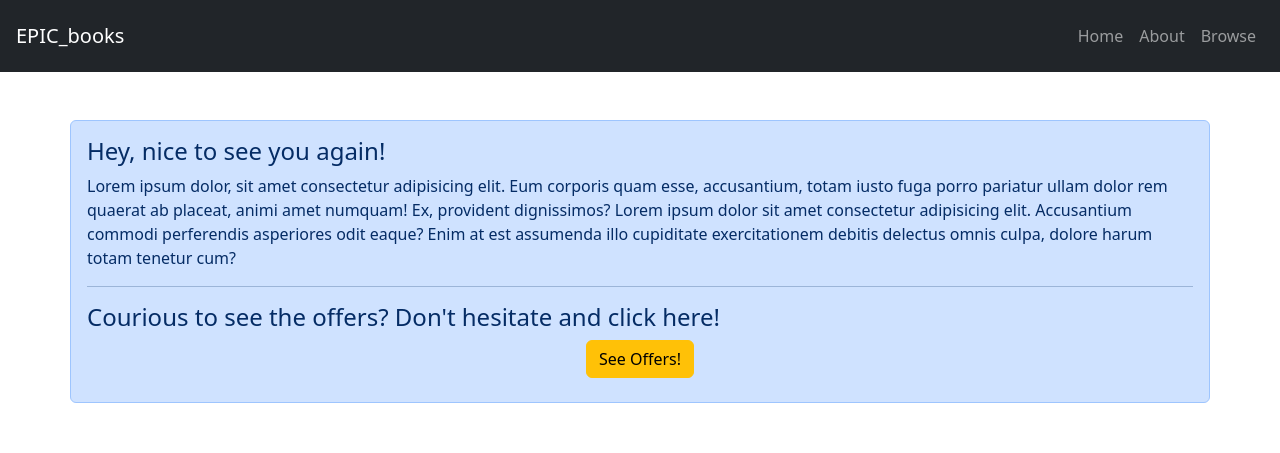
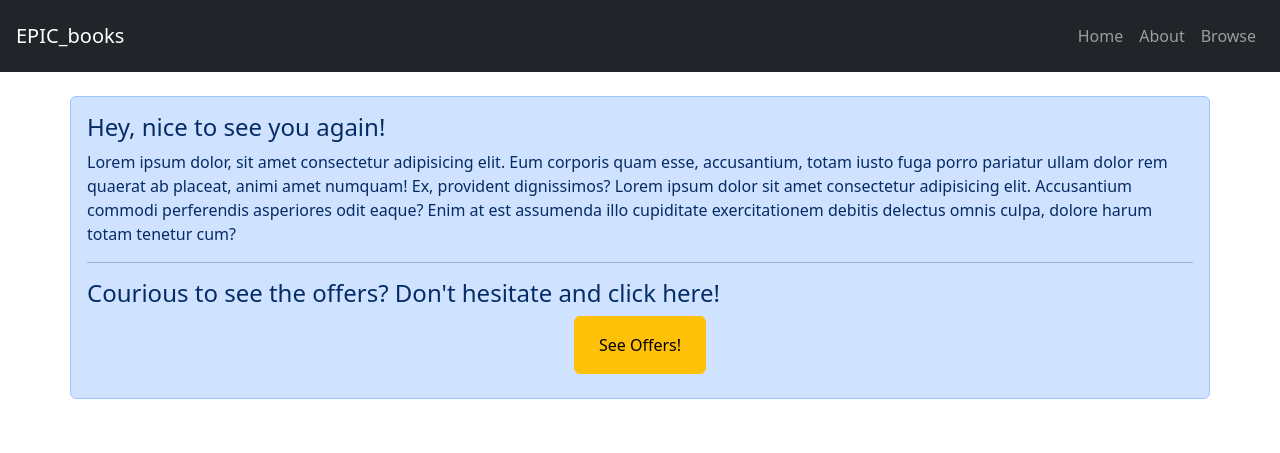
Before and after one commit to valentinarizzo21/SETTIMANA_9, a React (Vite) app in the folder giorno-2/: page / in a window 1280 px wide. Shown: the top 453 px of the page. Built offline with nearby package versions, Linux system fonts and the light colour scheme.

Commit message:
position fixed added to the navbar

```diff
--- a/giorno-2/src/components/CradsGenerated.jsx
+++ b/giorno-2/src/components/CradsGenerated.jsx
@@ -1,6 +1,4 @@
-import { Col, Container, Row } from "react-bootstrap";
-import Button from "react-bootstrap/Button";
-import Card from "react-bootstrap/Card";
+import { Col, Container, Row, Button, Card } from "react-bootstrap";
 import fantasyBooks from "../data/fantasy.json";
 import { Component } from "react";
 
--- a/giorno-2/src/components/MyAlert.jsx
+++ b/giorno-2/src/components/MyAlert.jsx
@@ -6,7 +6,7 @@ function MyAlert() {
   return (
     <Container className="my-5">
       <Row>
-        <Alert variant="primary">
+        <Alert variant="primary" className="my-5">
           <Alert.Heading>Hey, nice to see you again!</Alert.Heading>
           <p>
             Lorem ipsum dolor, sit amet consectetur adipisicing elit. Eum corporis quam esse, accusantium, totam iusto fuga porro pariatur ullam dolor rem quaerat ab placeat, animi amet numquam! Ex, provident dignissimos?
@@ -17,7 +17,7 @@ function MyAlert() {
             Courious to see the offers? Don&apos;t hesitate and click here!
           </h4>
           <div className="d-flex justify-content-center">
-          <button type="button" className="btn btn-warning my-2">See Offers!</button>
+          <button type="button" className="btn btn-warning my-2 py-3 px-4">See Offers!</button>
           </div>
         </Alert>
       </Row>
--- a/giorno-2/src/components/MyNavBar.jsx
+++ b/giorno-2/src/components/MyNavBar.jsx
@@ -5,7 +5,7 @@ import Navbar from "react-bootstrap/Navbar";
 function MyNavBar() {
   return (
     <Container fluid={true} className="m-0 p-0">
-      <Navbar collapseOnSelect expand="lg" bg="dark" data-bs-theme="dark" className="p-3 w-100">
+      <Navbar collapseOnSelect expand="lg" bg="dark" data-bs-theme="dark" className="p-3 position-fixed top-0 z-1 w-100">
         <Navbar.Brand href="#home">EPIC_books</Navbar.Brand>
         <Navbar.Toggle aria-controls="responsive-navbar-nav" />
         <Navbar.Collapse id="responsive-navbar-nav">
```
